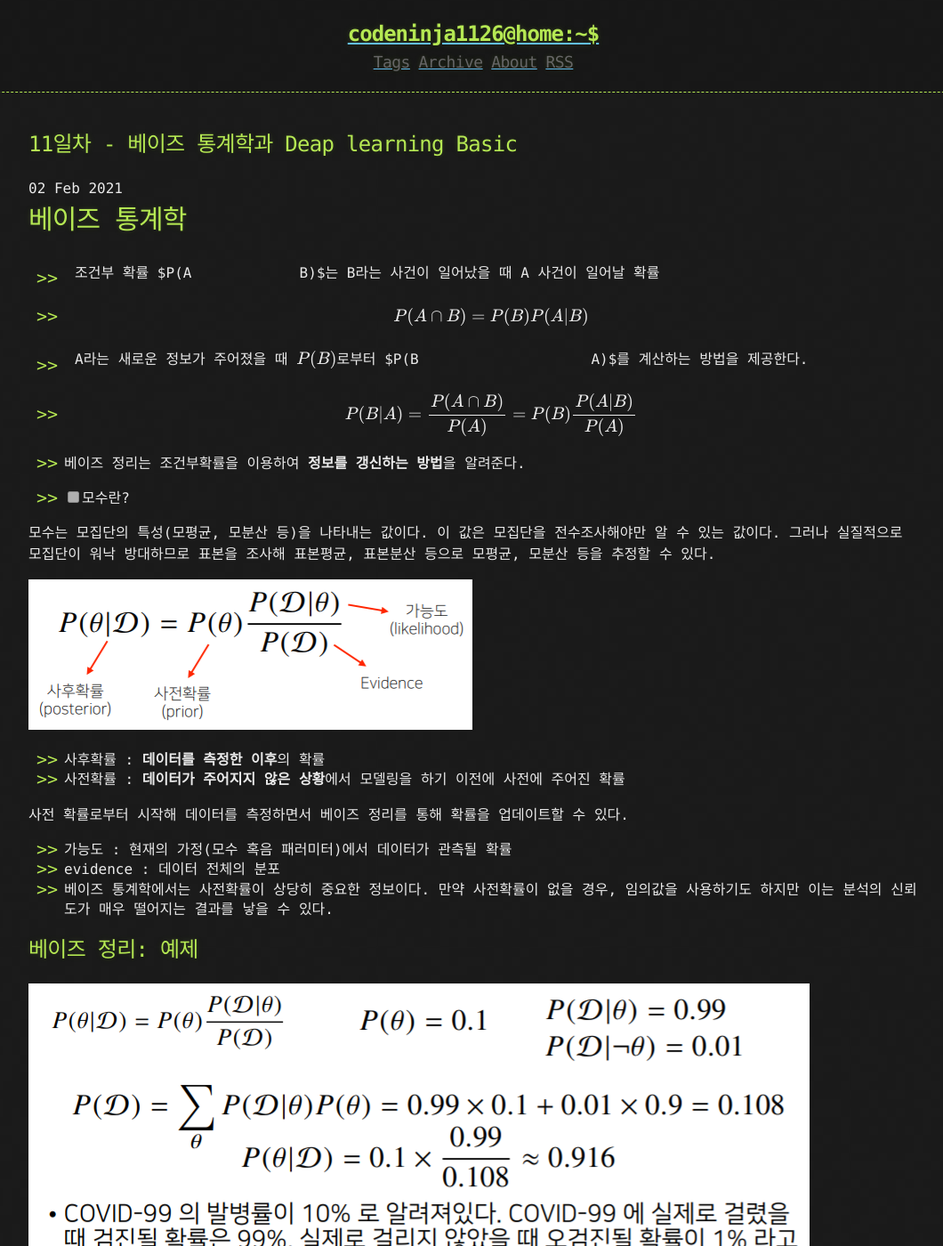
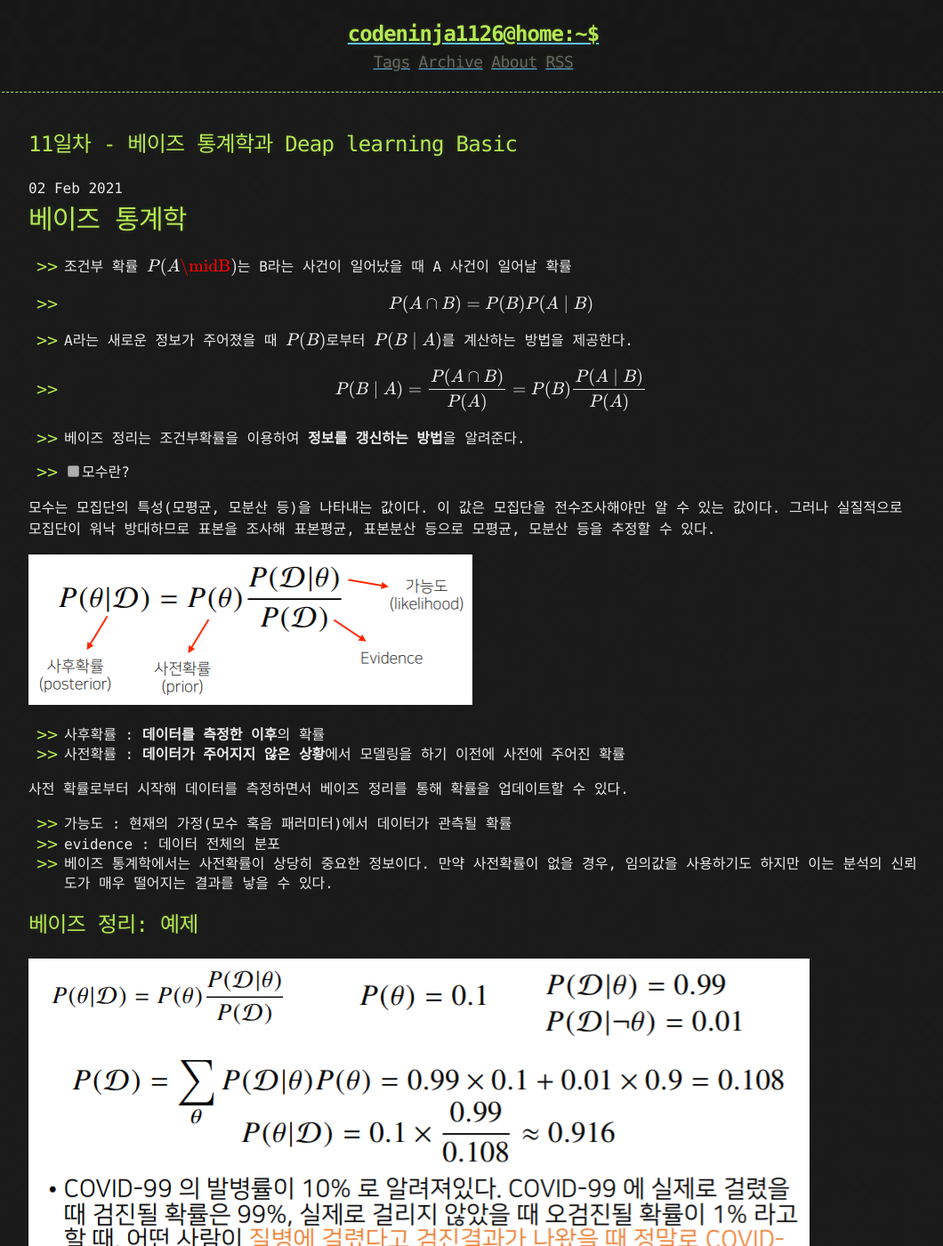
Before and after one commit to CodeNinja1126/CodeNinja1126.github.io, a Jekyll site: the page built from _posts/2021-02-02-025.md, in a window 1280 px wide and 1400 px high. Shown: the whole window at 89% size, without its empty margins (108-1168 px from the left). Built offline with Jekyll 4.4.1, drawn with Linux system fonts in a browser that asks for light colours; formulas are drawn with MathJax 3; some of the changed text lies outside the part shown.

Commit message:
Update 2021-02-02-025.md

```diff
--- a/_posts/2021-02-02-025.md
+++ b/_posts/2021-02-02-025.md
@@ -8,13 +8,13 @@ comments: true
 
 # 베이즈 통계학
 
-- 조건부 확률 $P(A|B)$는 B라는 사건이 일어났을 때 A 사건이 일어날 확률
+- 조건부 확률 $P(A\midB)$는 B라는 사건이 일어났을 때 A 사건이 일어날 확률
 
-- $$P(A\cap B) = P(B)P(A|B)$$
+- $$P(A\cap B) = P(B)P(A\mid B)$$
 
-- A라는 새로운 정보가 주어졌을 때 $P(B)$로부터 $P(B|A)$를 계산하는 방법을 제공한다.
+- A라는 새로운 정보가 주어졌을 때 $P(B)$로부터 $P(B\mid A)$를 계산하는 방법을 제공한다.
 
-- $$P(B|A) = \dfrac {P(A\cap B)} {P(A)} = P(B) \dfrac {P(A|B)} {P(A)}$$
+- $$P(B\mid A) = \dfrac {P(A\cap B)} {P(A)} = P(B) \dfrac {P(A\mid B)} {P(A)}$$
 
 - 베이즈 정리는 조건부확률을 이용하여 **정보를 갱신하는 방법**을 알려준다.
 
@@ -35,7 +35,7 @@ comments: true
 ## 베이즈 정리: 예제
 
 ![Untitled%201.png](/images/2021-02-02/25/Untitled%201.png)
-- [ ]  $¬$은 not을 의미한다. 즉 $P(\mathscr D|¬\theta)$은 $\theta$가 일어나지 않았을 경우, $\mathscr D$가 일어났을 확률을 이야기 한다.
+- [ ]  $¬$은 not을 의미한다. 즉 $P(\mathscr D\mid ¬\theta)$은 $\theta$가 일어나지 않았을 경우, $\mathscr D$가 일어났을 확률을 이야기 한다.
 - 오탐률이 오르면 테스트의 정밀도가 떨어진다.
 
 ## 조건부 확률의 시각화
```
